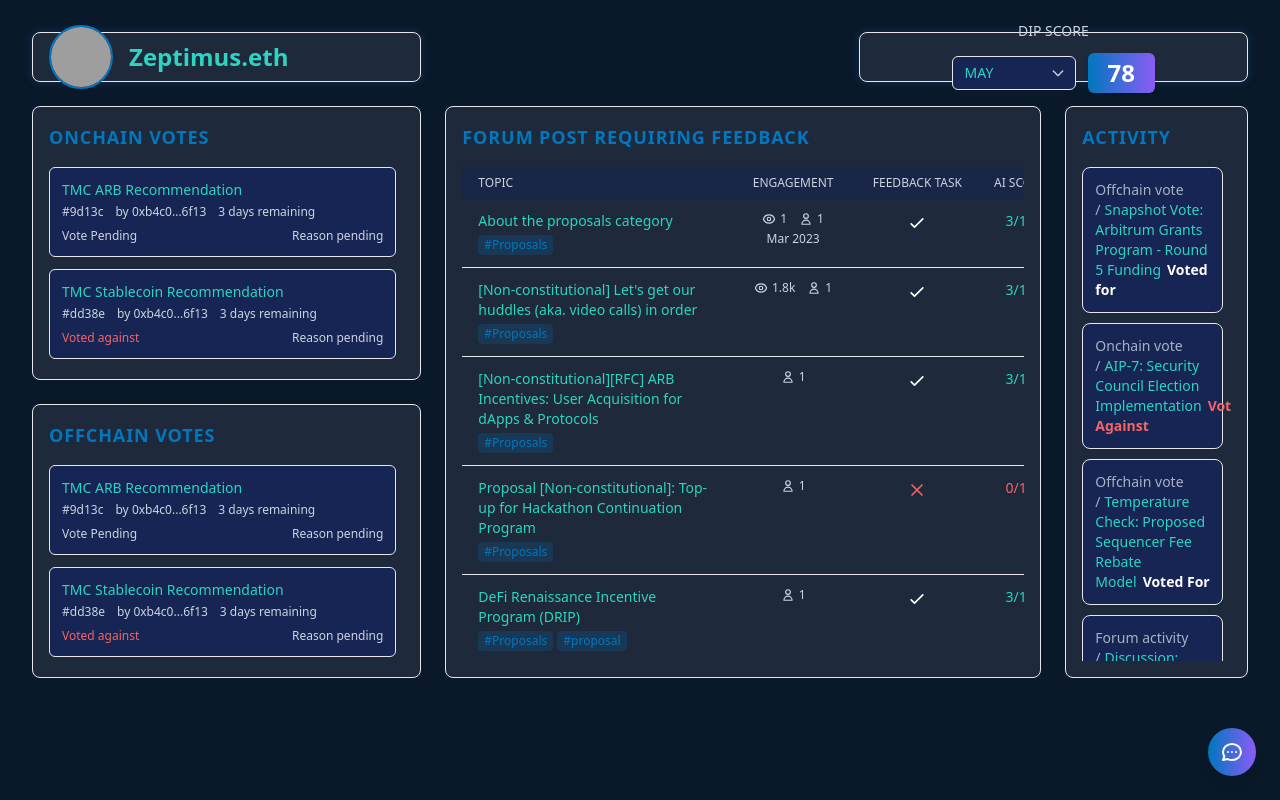
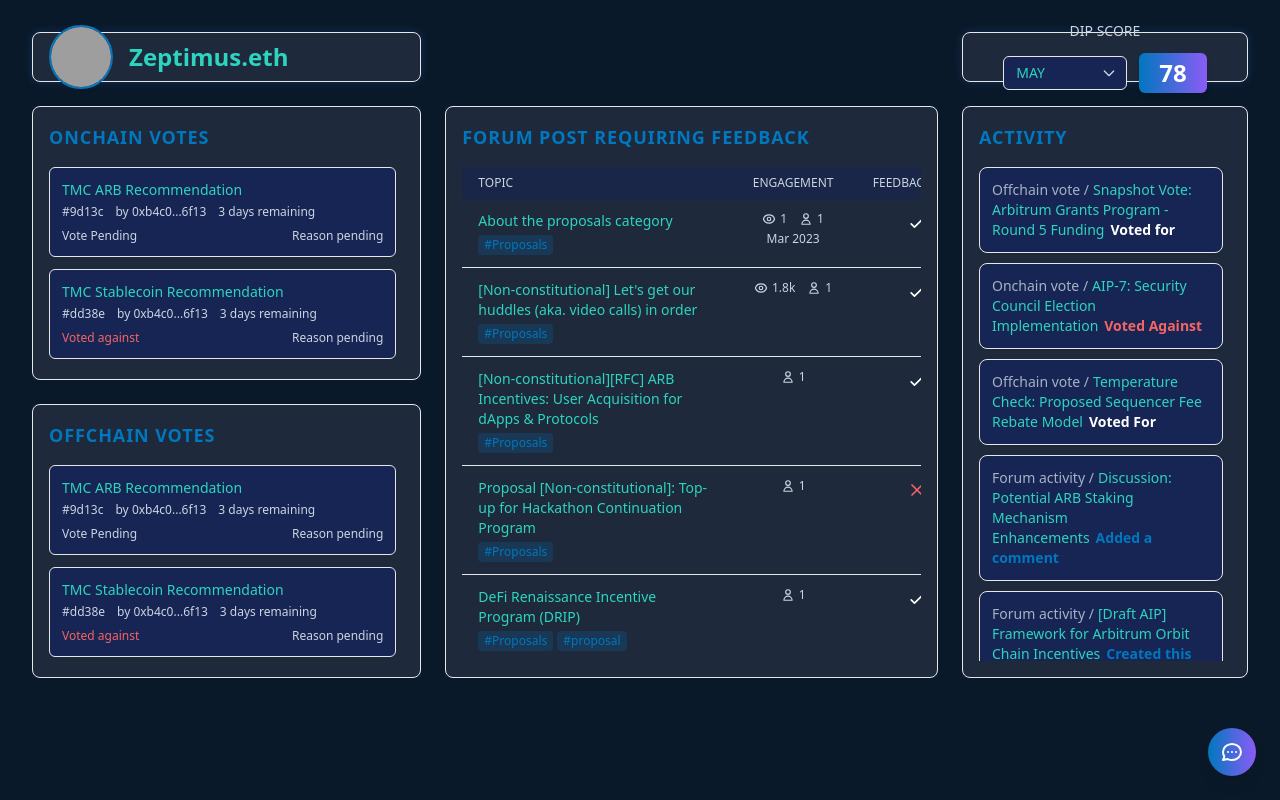
Before and after one commit to GeneralMagicio/govpal-front, a Next.js app: page /dashboard in a window 1280 px wide. Built offline with nearby package versions, Linux system fonts and the light colour scheme; grey boxes are pictures that could not be loaded.

Commit message:
Change grid structure

```diff
--- a/app/dashboard/page.tsx
+++ b/app/dashboard/page.tsx
@@ -48,35 +48,35 @@
 
       <main className="relative z-10 p-4 md:p-6 lg:p-8"> {/* Responsive padding */}
         {/* Main Grid Layout - adjusted for potentially better spacing */}
-        <div className="grid grid-cols-6 grid-rows-10 gap-4 md:gap-6 h-[calc(100vh-4rem)] md:h-[calc(100vh-5rem)]"> {/* Responsive gap and height */}
+        <div className="grid grid-cols-12 grid-rows-10 gap-4 md:gap-6 h-[calc(100vh-4rem)] md:h-[calc(100vh-5rem)]"> {/* Responsive gap and height */}
 
           {/* Delegate Identification (R1, C1) */}
-          <div className="col-span-2 col-start-1 row-start-1">
+          <div className="col-span-4 col-start-1 row-start-1">
             <DelegateIdentification name={delegateName} imageUrl='https://avatars.githubusercontent.com/u/74430951?v=4' />
           </div>
 
           {/* Onchain Votes (R2-3, C1-3) */}
-          <div className="col-span-2 col-start-1 row-span-4 row-start-2 overflow-hidden"> {/* Added overflow-hidden */}
+          <div className="col-span-4 col-start-1 row-span-4 row-start-2 overflow-hidden"> {/* Added overflow-hidden */}
             <VoteList title="ONCHAIN VOTES" votes={onchainVotes} />
           </div>
 
           {/* Offchain Votes (R4-5, C1-3) */}
-          <div className="col-span-2 col-start-1 row-span-4 row-start-6 overflow-hidden"> {/* Added overflow-hidden */}
+          <div className="col-span-4 col-start-1 row-span-4 row-start-6 overflow-hidden"> {/* Added overflow-hidden */}
             <VoteList title="OFFCHAIN VOTES" votes={offchainVotes} />
           </div>
 
           {/* Forum Posts (R2-5, C4-5) */}
-          <div className="col-span-3 col-start-3 row-start-2 overflow-hidden row-span-8"> {/* Added overflow-hidden */}
+          <div className="col-span-5 col-start-5 row-start-2 overflow-hidden row-span-8"> {/* Added overflow-hidden */}
             <ForumFeedback posts={forumPosts} />
           </div>
 
           {/* Delegate Score (R4-5, C5-6) */}
-           <div className="col-span-2 col-start-5 row-start-1">
+           <div className="col-span-3 col-start-10 row-start-1">
             <DelegateScore scores={dipScore} />
            </div>
 
           {/* Activity Feed (R2-5, C6) */}
-          <div className="col-span-1 col-start-6 row-start-2 overflow-hidden row-span-8"> {/* Added overflow-hidden */}
+          <div className="col-span-3 col-start-10 row-start-2 overflow-hidden row-span-8"> {/* Added overflow-hidden */}
             <ActivityFeed activities={activityFeed} />
           </div>
 
```
